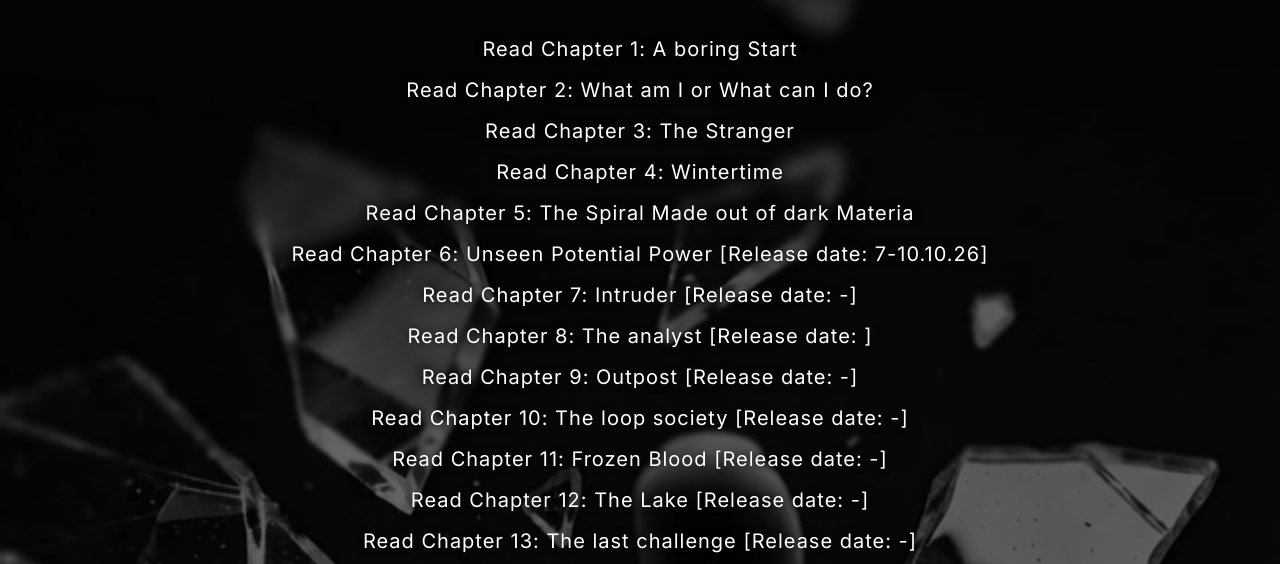
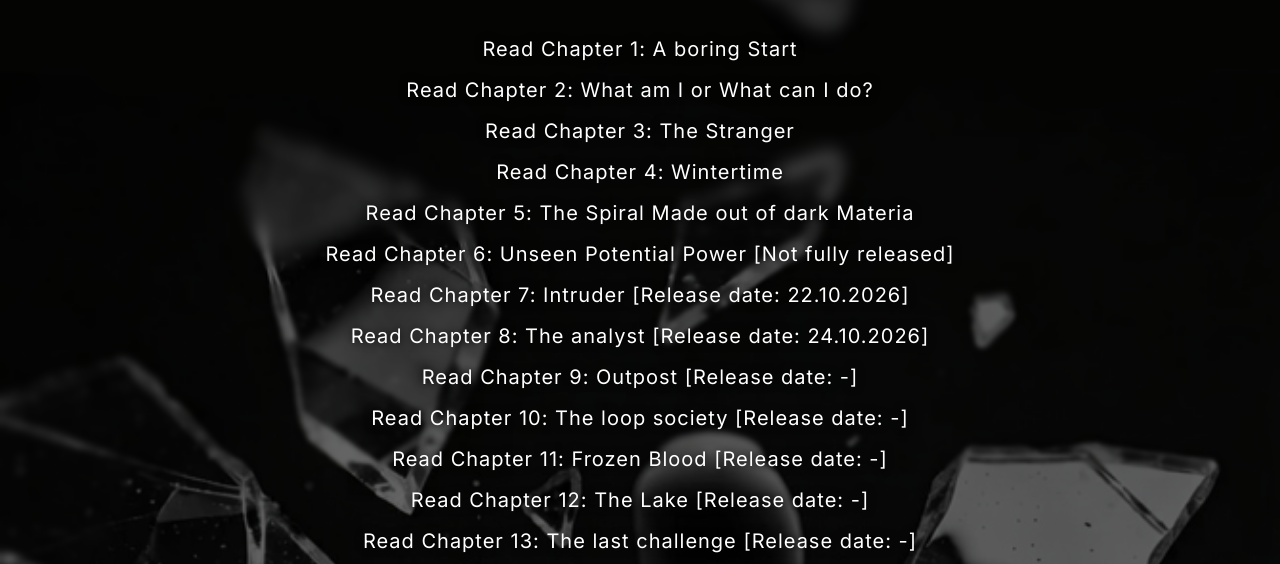
Before and after one commit to EmanuelTuscher21/tlc, a plain HTML site: page index.html in a window 1280 px wide. Shown: the part 236-800 px from the top of the page. Drawn offline with Linux system fonts and the light colour scheme.

Commit message:
Update index.html

```diff
--- a/index.html
+++ b/index.html
@@ -195,9 +195,9 @@
     <p><a href="CHP3.html">Read Chapter 3: The Stranger</a></p>
     <p><a href="CHP4.html">Read Chapter 4: Wintertime </a></p>
     <p><a href="CHP5.html">Read Chapter 5: The Spiral Made out of dark Materia</a></p>
-    <p><a href="CHP6.html">Read Chapter 6: Unseen Potential Power [Release date: 7-10.10.26]</a></p>
-    <p><a href="CHP7.html">Read Chapter 7: Intruder [Release date: -]</a></p>
-    <p><a href="CHP8.html">Read Chapter 8: The analyst [Release date: ]</a></p>
+    <p><a href="CHP6.html">Read Chapter 6: Unseen Potential Power [Not fully released]</a></p>
+    <p><a href="CHP7.html">Read Chapter 7: Intruder [Release date: 22.10.2026]</a></p>
+    <p><a href="CHP8.html">Read Chapter 8: The analyst [Release date: 24.10.2026]</a></p>
     <p><a href="CHP9.html">Read Chapter 9: Outpost [Release date: -]</a></p>
     <p><a href="CHP10.html">Read Chapter 10: The loop society [Release date: -]</a></p>
     <p><a href="CHP11.html">Read Chapter 11: Frozen Blood [Release date: -]</a></p>
```
